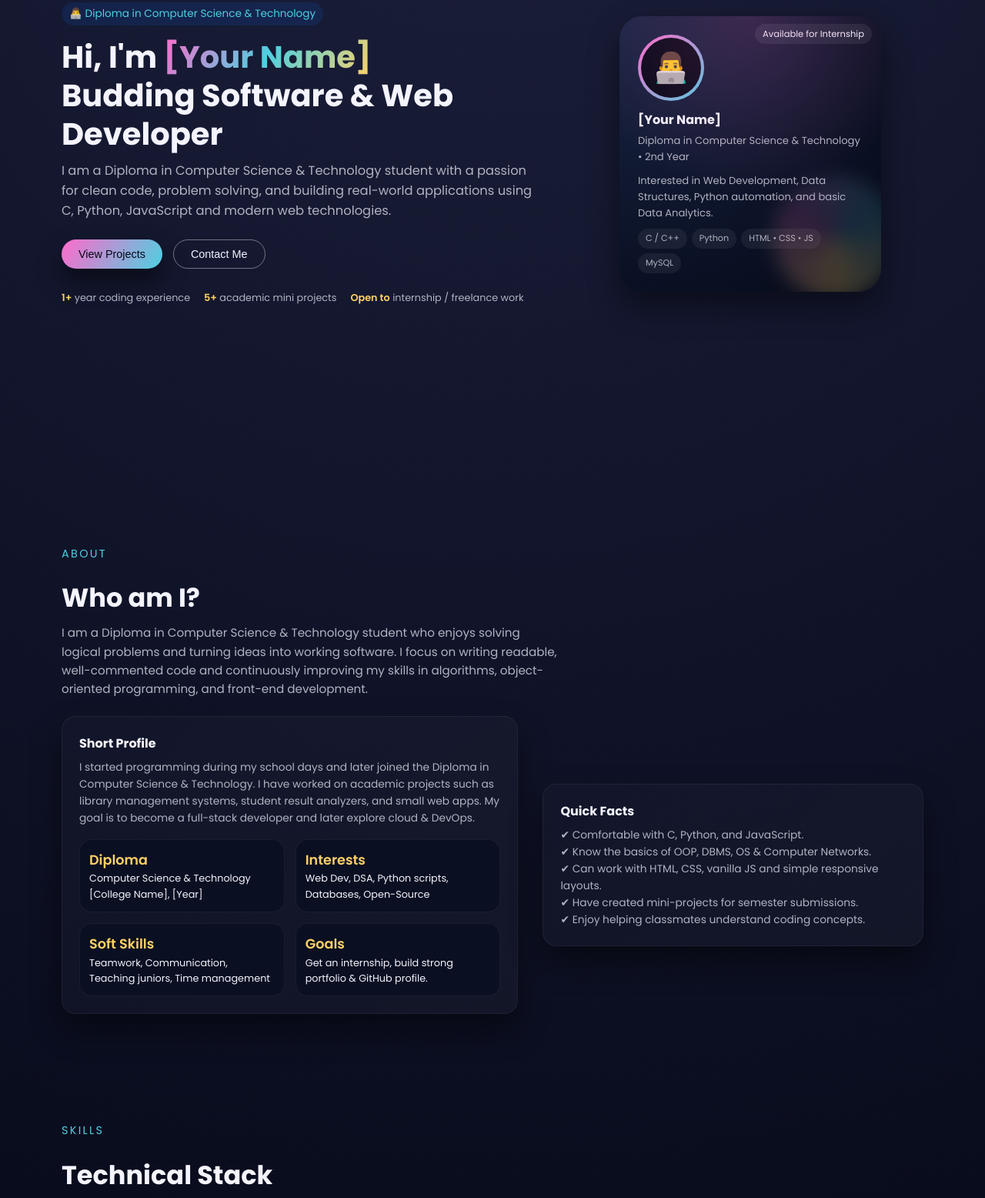
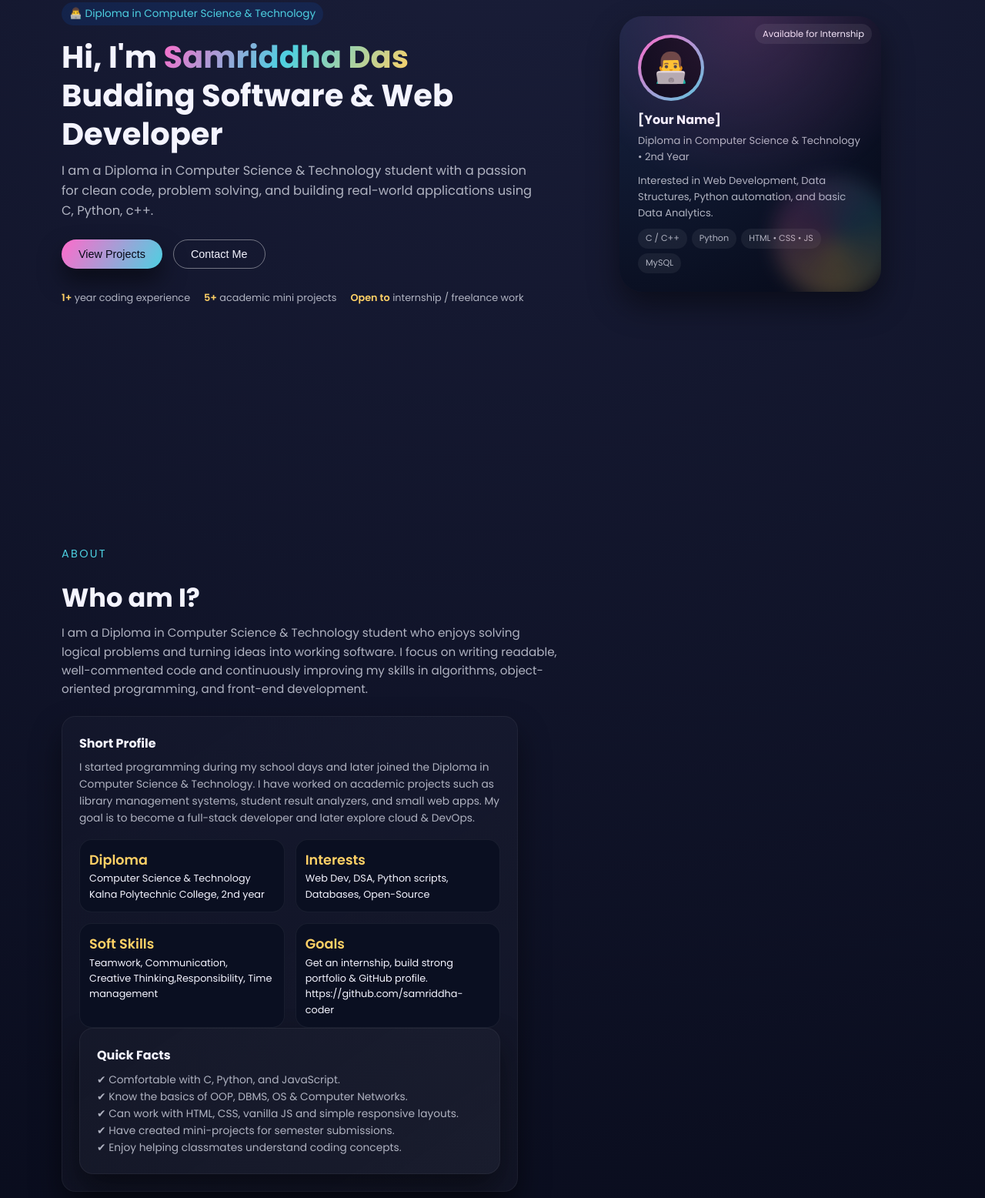
Before and after one commit to samriddha-coder/portfolio, a plain HTML site: page index.html in a window 1280 px wide. Shown: the part 310-1866 px from the top of the page at 77% size. Drawn offline with Linux system fonts and the light colour scheme.

Commit message:
Update personal information in index.html

```diff
--- a/index.html
+++ b/index.html
@@ -826,13 +826,13 @@
             👨‍💻 Diploma in Computer Science & Technology
           </div>
           <h1 class="hero-title">
-            Hi, I'm <span>[Your Name]</span> <br />
+            Hi, I'm <span>Samriddha Das</span> <br />
             Budding Software & Web Developer
           </h1>
           <p class="hero-subtitle">
             I am a Diploma in Computer Science & Technology student with a passion
             for clean code, problem solving, and building real-world
-            applications using C, Python, JavaScript and modern web technologies.
+            applications using C, Python, c++.
           </p>
           <div class="hero-buttons">
             <button class="btn-primary" onclick="scrollToSection('projects')">
@@ -915,7 +915,7 @@
               <div class="about-highlight">
                 <span>Diploma</span>
                 Computer Science & Technology<br />
-                [College Name], [Year]
+                Kalna Polytechnic College, 2nd year
               </div>
               <div class="about-highlight">
                 <span>Interests</span>
@@ -925,13 +925,13 @@
               <div class="about-highlight">
                 <span>Soft Skills</span>
                 Teamwork, Communication,<br />
-                Teaching juniors, Time management
+                Creative Thinking,Responsibility, Time management
               </div>
               <div class="about-highlight">
                 <span>Goals</span>
                 Get an internship, build strong<br />
                 portfolio & GitHub profile.
-              </div>
+              https://github.com/samriddha-coder
             </div>
           </div>
 
```
